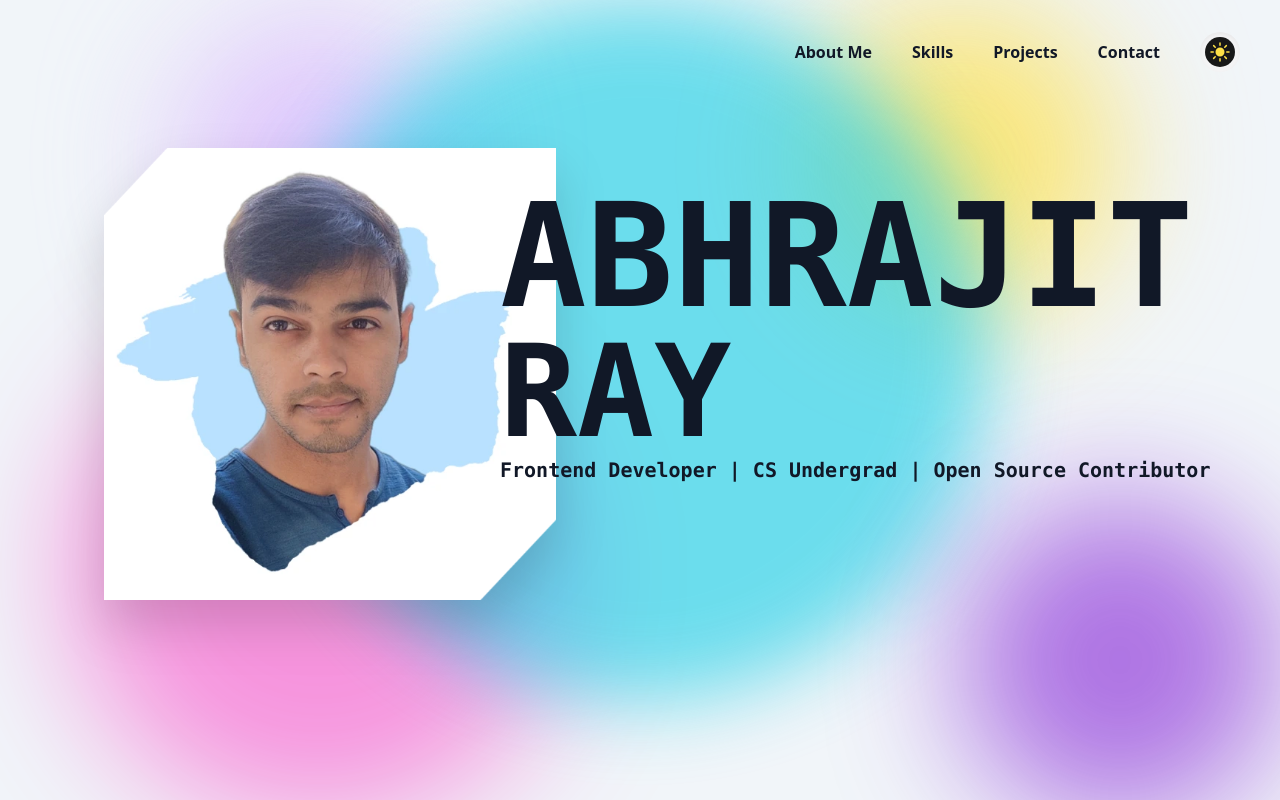
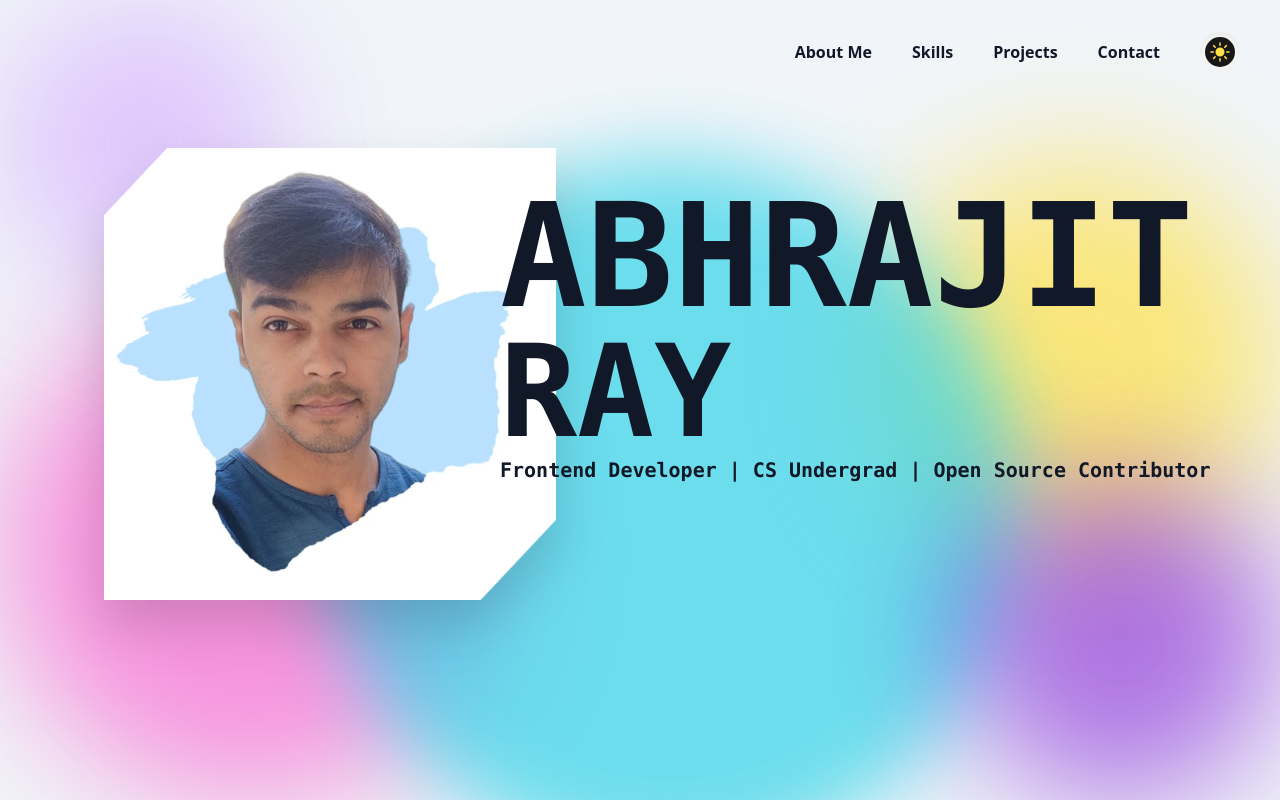
Before and after one commit to abhrajitray77/portfolio-main, a Next.js app: page / in a window 1280 px wide. Shown: the top 800 px of the page. Built offline with nearby package versions, Linux system fonts and the light colour scheme.

Commit message:
Fixed background

```diff
--- a/app/page.tsx
+++ b/app/page.tsx
@@ -34,31 +34,27 @@ export default function Home() {
 
       {/* Background */}
 
-      <div className={`fixed inset-0 overflow-hidden -z-50 `}>
-        <div className="absolute grid grid-cols-2 place-items-center w-full  overflow-hidden ">
           <div
-            className="w-72 h-72 bg-purple-300
-        rounded-full mix-blend-multiply filter blur-3xl opacity-70 md:animate-blob"
+            className="fixed -z-50 top-0 left-0 w-72 h-72 bg-purple-300
+        rounded-full blur-3xl opacity-70 md:animate-blob"
           ></div>
           <div
-            className=" w-80 h-80 bg-yellow-300
-          rounded-full mix-blend-multiply filter blur-3xl opacity-70 md:animate-blob animation-delay-2000"
+            className="fixed -z-50 top-40 right-0 w-[400px] h-[400px] bg-yellow-300
+          rounded-full  blur-3xl opacity-70 md:animate-blob animation-delay-2000"
           ></div>
           <div
-            className="w-[500px] h-[500px] bg-[#ff00b391]
-        rounded-full mix-blend-multiply filter blur-3xl opacity-70 md:animate-blob animation-delay-4000"
+            className="fixed bottom-0 left-0 -z-50 w-[500px] h-[500px] bg-[#ff00b391]
+        rounded-full blur-3xl opacity-70"
           ></div>
           <div
-            className="absolute -inset-y-0 w-[500px] h-[500px] md:w-[700px] md:h-[700px]
-        bg-[#29d1e7f1] dark:bg-[#7300d1a8]
-        rounded-full mix-blend-normal filter blur-2xl opacity-70 md:special-blob animation-delay-7000"
+            className="fixed -z-50 -inset-y-0 w-[500px] h-[500px] md:w-[700px] md:h-[700px]
+        bg-[#29d1e7f1] dark:bg-[#7300d1a8] top-40 left-80 right-80 bottom-80
+        rounded-full blur-2xl opacity-70 md:special-blob animation-delay-4000"
           ></div>
           <div
-            className="absolute right-0 bottom-0 w-80 h-80 bg-[#7300d1a8]
-          rounded-full mix-blend-multiply filter blur-3xl opacity-80 md:color-blob animation-delay-1000"
+            className="fixed -z-50 right-0 bottom-0 w-80 h-80 bg-[#7300d1a8]
+          rounded-full blur-3xl opacity-80 md:color-blob animation-delay-1000"
           ></div>
-        </div>
-      </div>
 
       <section className="h-auto w-auto  ">
         <Banner />
```
